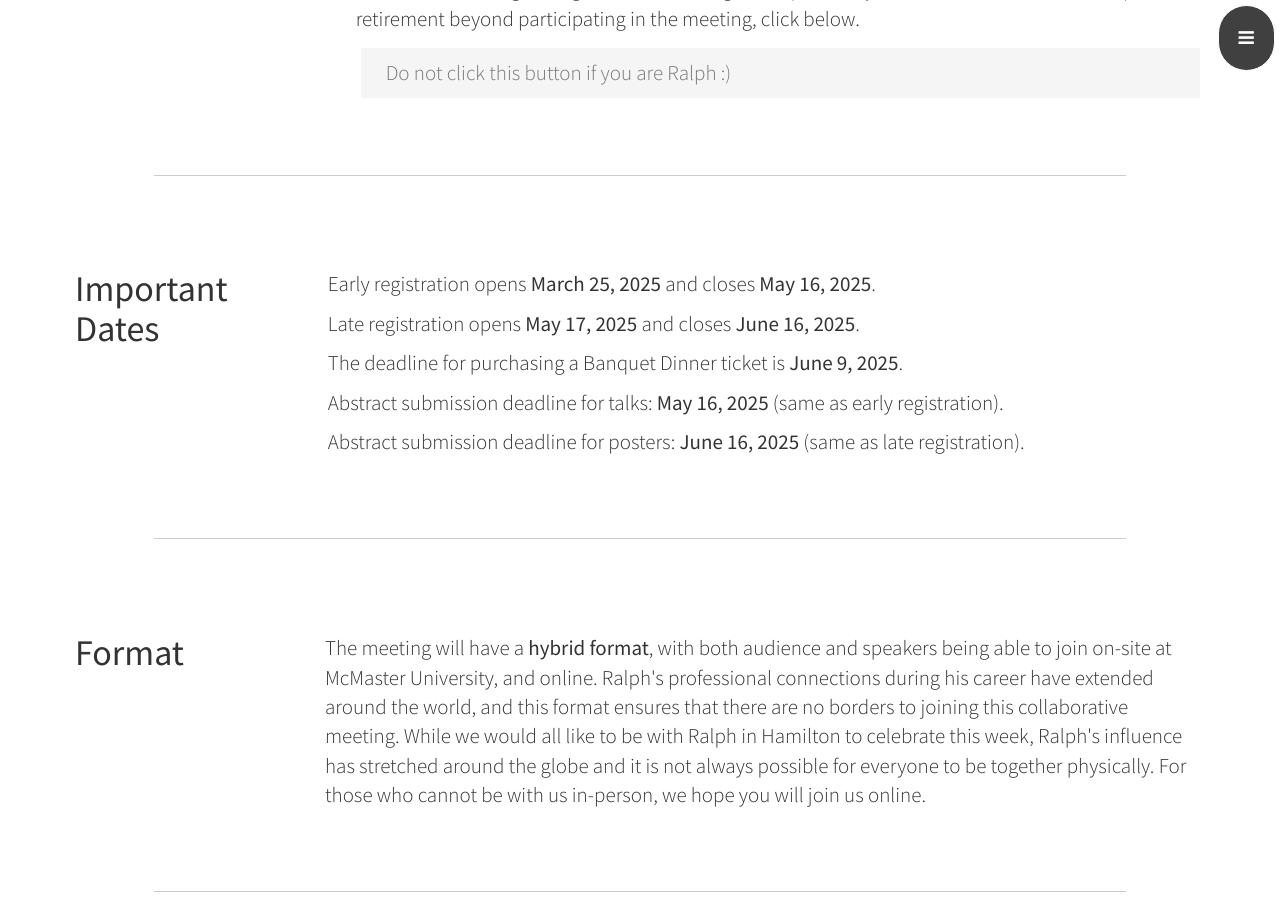
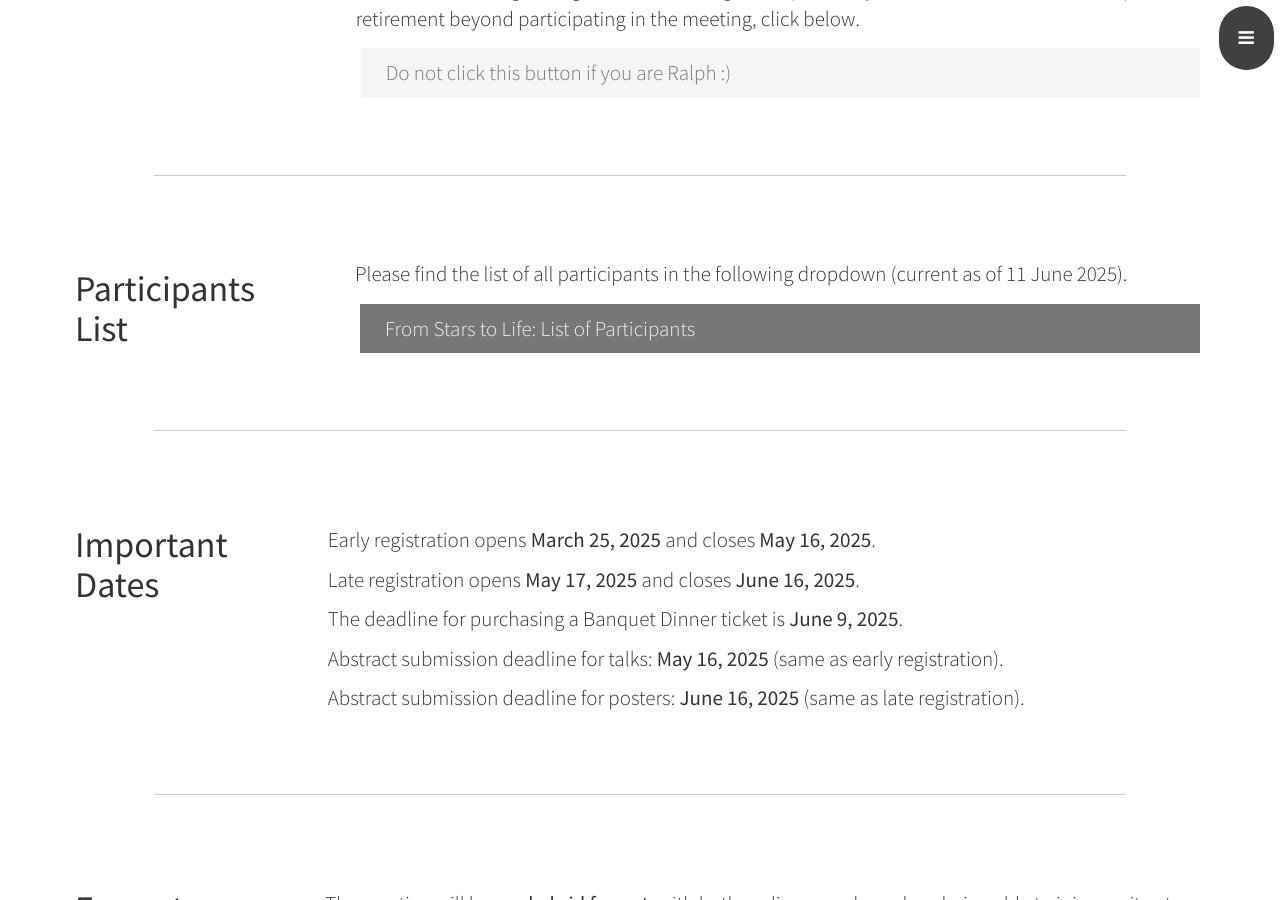
Before and after one commit to ralposium2025/ralposium2025.github.io, a Jekyll site: the page built from index.html, in a window 1280 px wide and 900 px high, scrolled down 4535 px. Built offline with Jekyll 4.4.1, drawn with Linux system fonts in a browser that asks for light colours; some of the changed text lies outside the part shown.

Commit message:
Adding list of participants

```diff
--- a/_includes/header.html
+++ b/_includes/header.html
@@ -8,6 +8,6 @@
     <br>
     <a class="btn btn-dark btn-lg" href="#registration" target="_blank"><b>Registration Form</b></a>
     <br>
-    <h4 style="color:white;"><i>Last updated: June 10th, 2025</i></h4>
+    <h4 style="color:white;"><i>Last updated: June 11th, 2025</i></h4>
   </div>
 </header>
--- a/_includes/navigation.html
+++ b/_includes/navigation.html
@@ -19,6 +19,9 @@
     </li>
     <li>
       <a href="#registration" onclick = $("#menu-close").click(); >Registration</a>
+    </li>
+    <li>
+      <a href="#participants" onclick = $("#menu-close").click(); >Participants List</a>
     </li>
     <li>
       <a href="#important-dates" onclick = $("#menu-close").click(); >Important Dates</a>
--- a/_includes/registration.html
+++ b/_includes/registration.html
@@ -137,6 +137,79 @@
 
 
 
+
+<hr class="small">
+<section id="participants" class="about">
+  <div class="container">
+
+    <!-- When & Where -->
+    <div class="section">
+      <div class="row">
+        <div class="title">
+          <h1>Participants List</h1>
+        </div>
+        <div class="content">
+
+          <p class="lead">Please find the list of all participants in the following dropdown (current as of 11 June 2025).</p>
+
+          <button class="collapsible"><p class="lead" style="margin-top: 5px; margin-bottom: 5px; margin-left: 20px;">From Stars to Life: List of Participants</p></button>
+          <div class="content-collapsible">
+            <!-- <h3>A gift Ralph can </h3> -->
+            <p class="lead">Aayush Gautam</p>
+            <p class="lead">Ben Pearce</p>
+            <p class="lead">Bennett Skinner</p>
+            <p class="lead">Christine D Wilson</p>
+            <p class="lead">Christopher McKee</p>
+            <p class="lead">Drew Weisserman</p>
+            <p class="lead">Emily Rock</p>
+            <p class="lead">Erik Gillis</p>
+            <p class="lead">Ezequiel Manzo Martínez</p>
+            <p class="lead">Fereshteh Rajabi</p>
+            <p class="lead">Hector Robinson</p>
+            <p class="lead">James Wadsley</p>
+            <p class="lead">Jason Fiege</p>
+            <p class="lead">Jess Speedie</p>
+            <p class="lead">Kaitlyn Keatley</p>
+            <p class="lead">Lee W Hartmann</p>
+            <p class="lead">Mahmoud Sharkawi</p>
+            <p class="lead">Majd Noel</p>
+            <p class="lead">Martin Houde</p>
+            <p class="lead">Michael Balogh</p>
+            <p class="lead">Mikhail Klassen</p>
+            <p class="lead">Nicholas Owens</p>
+            <p class="lead">Nicole Gromek</p>
+            <p class="lead">Ningyan Fang</p>
+            <p class="lead">Nuria Calvet</p>
+            <p class="lead">Olcay Goksu</p>
+            <p class="lead">Padraic Odesse</p>
+            <p class="lead">Rachel Pillsworth</p>
+            <p class="lead">Rachid Ouyed</p>
+            <p class="lead">Rahul Khanna</p>
+            <p class="lead">Rajika Kuruwita</p>
+            <p class="lead">Ralph Egon Pudritz</p>
+            <p class="lead">Ramadilen Moodelly</p>
+            <p class="lead">Shahram Abbassi</p>
+            <p class="lead">Shantanu Basu</p>
+            <p class="lead">Tamara Koletic</p>
+            <p class="lead">Toktam Rashidi Shahri</p>
+            <p class="lead">William Edgar Harris</p>
+            <p class="lead">Yasuhiro Hasegawa</p>
+            <p class="lead">Zara Zaman</p>
+
+
+
+
+          </div>
+
+        </div>
+
+      </div>
+    </div>
+  </div>
+</section>
+
+
+
 <!-- CSS for collapsible -->
 <style>
   .collapsible {
```
Also changed, not shown: 1 other file.
